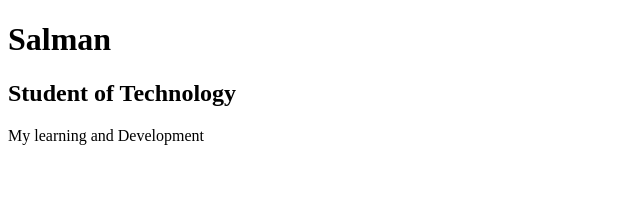
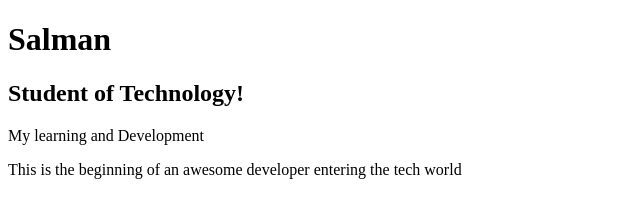
Before and after one commit to StudentOfTechnology/Firstgithubproject, a plain HTML site: page index.html in a window 1280 px wide. Shown: the whole page, without its empty margins (0-640 px from the left). Drawn offline with Linux system fonts and the light colour scheme.

Commit message:
This is the beginning of an awesome developer entering the tech world

```diff
--- a/index.html
+++ b/index.html
@@ -8,7 +8,8 @@
 </head>
 <body>
    <h1>Salman</h1>
-   <h2>Student of Technology</h2>
+   <h2>Student of Technology!</h2>
    <p> My learning and Development</p>
+   This is the beginning of an awesome developer entering the tech world
 </body>
 </html>
```
